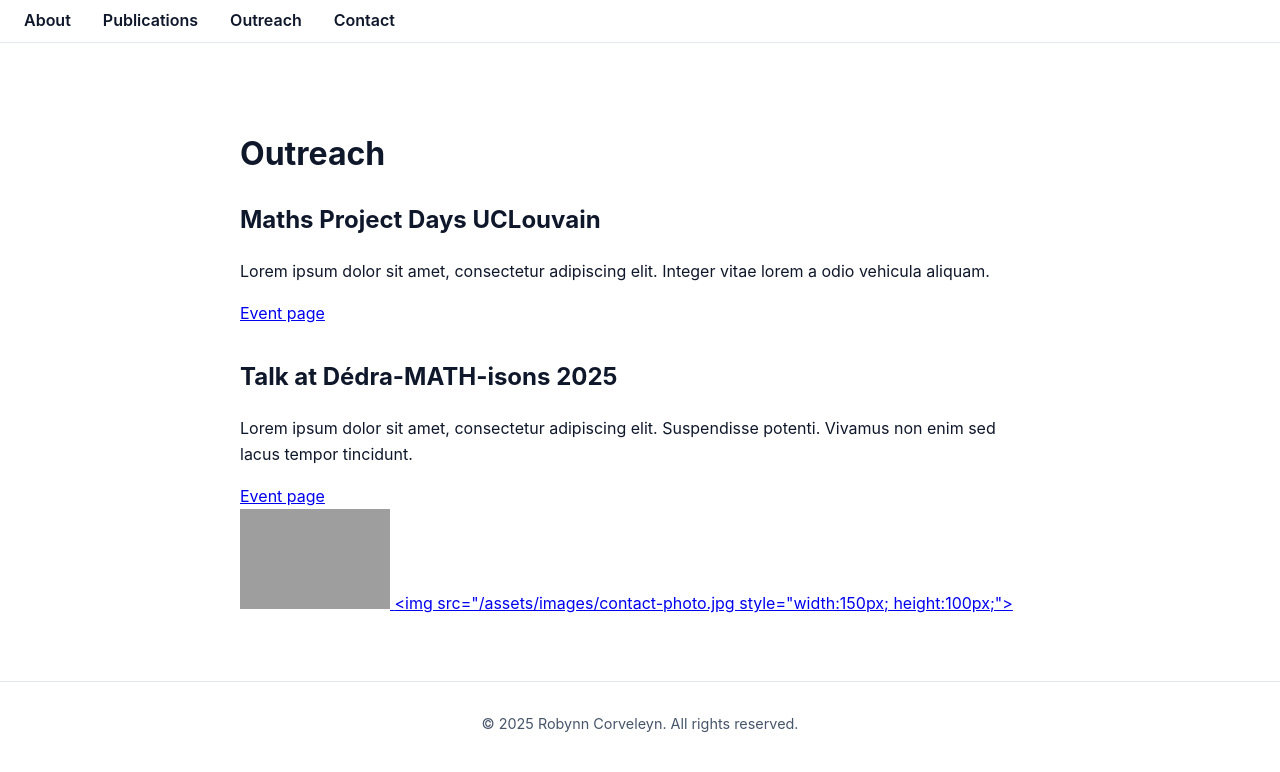
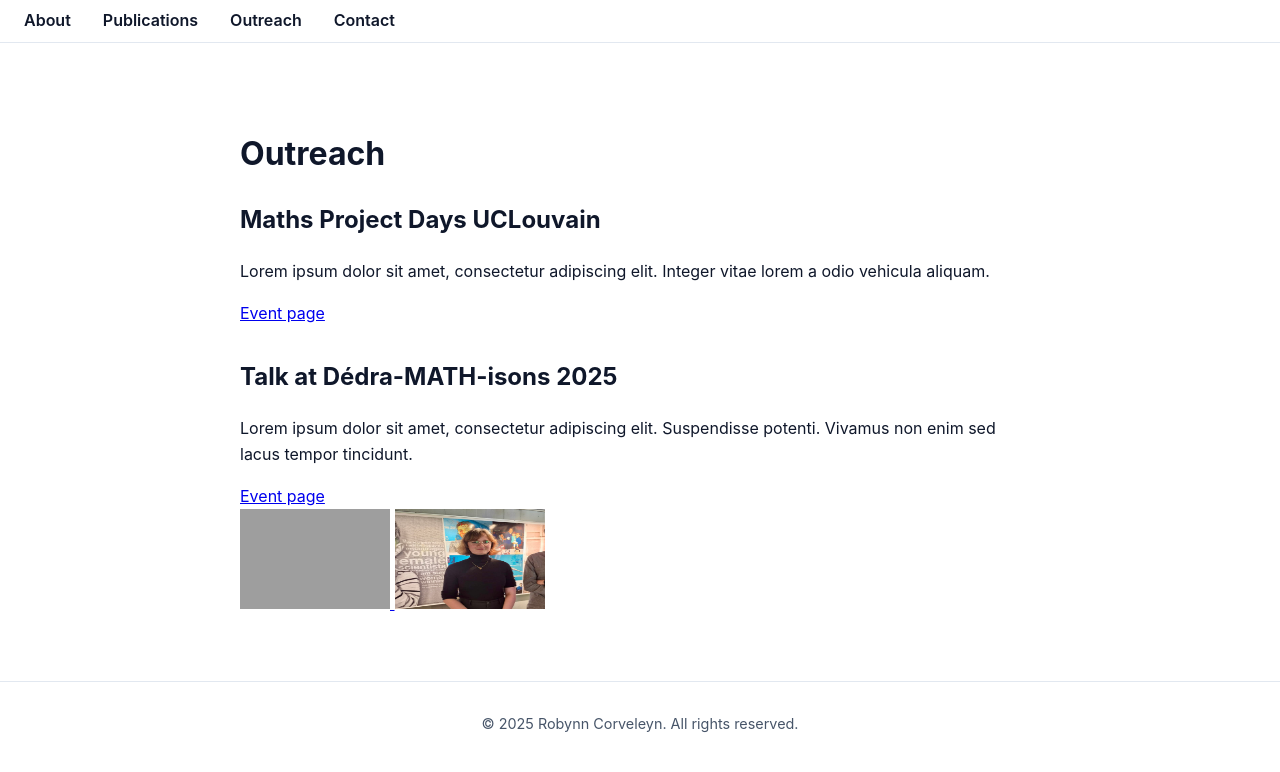
Before and after one commit to robynn-corveleyn/robynn-corveleyn.github.io, a Jekyll site: the page built from outreach/index.md, in a window 1280 px wide. Shown: the top 772 px of the page. Built offline with Jekyll 4.4.1, drawn with Linux system fonts in a browser that asks for light colours; grey boxes are pictures that could not be loaded.

Commit message:
Update index.md

```diff
--- a/outreach/index.md
+++ b/outreach/index.md
@@ -22,7 +22,7 @@ title: Outreach
             <img src="{{ '/assets/images/canvas.PNG' | relative_url }}" alt="Placeholder 1" style="width:150px; height:100px;">
         </a>
         <a href="{{ '/assets/images/contact-photo.jpg' | relative_url }}" data-lightbox="dedra-gallery" data-title="Placeholder Image 2">
-          <img src="{{ '/assets/images/contact-photo.jpg' | relative_url }} style="width:150px; height:100px;">
+          <img src="{{ '/assets/images/contact-photo.jpg' | relative_url }}" style="width:150px; height:100px;">
         </a>
       </div>
     </section>
```
